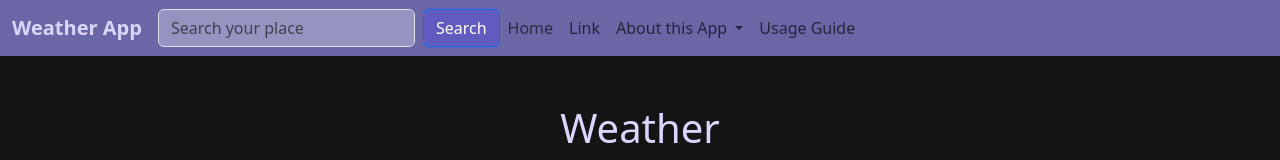
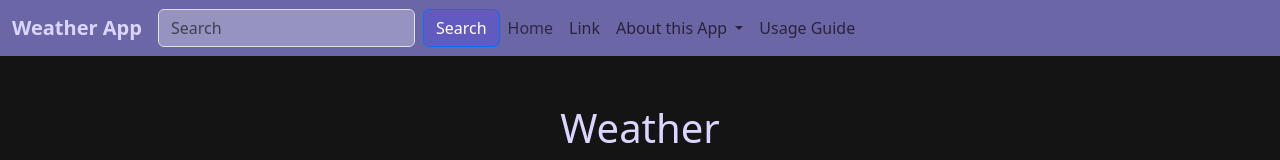
Before and after one commit to PatelGarv/AnyAddWeather.github.io, a plain HTML site: page index.html in a window 1280 px wide. Shown: the top 160 px of the page. Drawn offline with nearby package versions, Linux system fonts and the light colour scheme; no server answers.

Commit message:
Update index.html

```diff
--- a/index.html
+++ b/index.html
@@ -17,18 +17,21 @@
       <div class="container-fluid">
         <a class="navbar-brand" href="#">Weather App</a>
 
+        <div class="searchbar-n-btn">
           <form class="d-flex" role="search">
             <input
               class="form-control me-2"
               id="Cityinput"
               type="search"
-            placeholder="Search your place"
+              placeholder="Search"
               aria-label="Search"
             />
             <button class="btn btn-outline-success" type="submit" id="submit">
               Search
             </button>
           </form>
+        </div>
+
 
 
 
```
Lines whose indentation alone changed are shown as unchanged.
